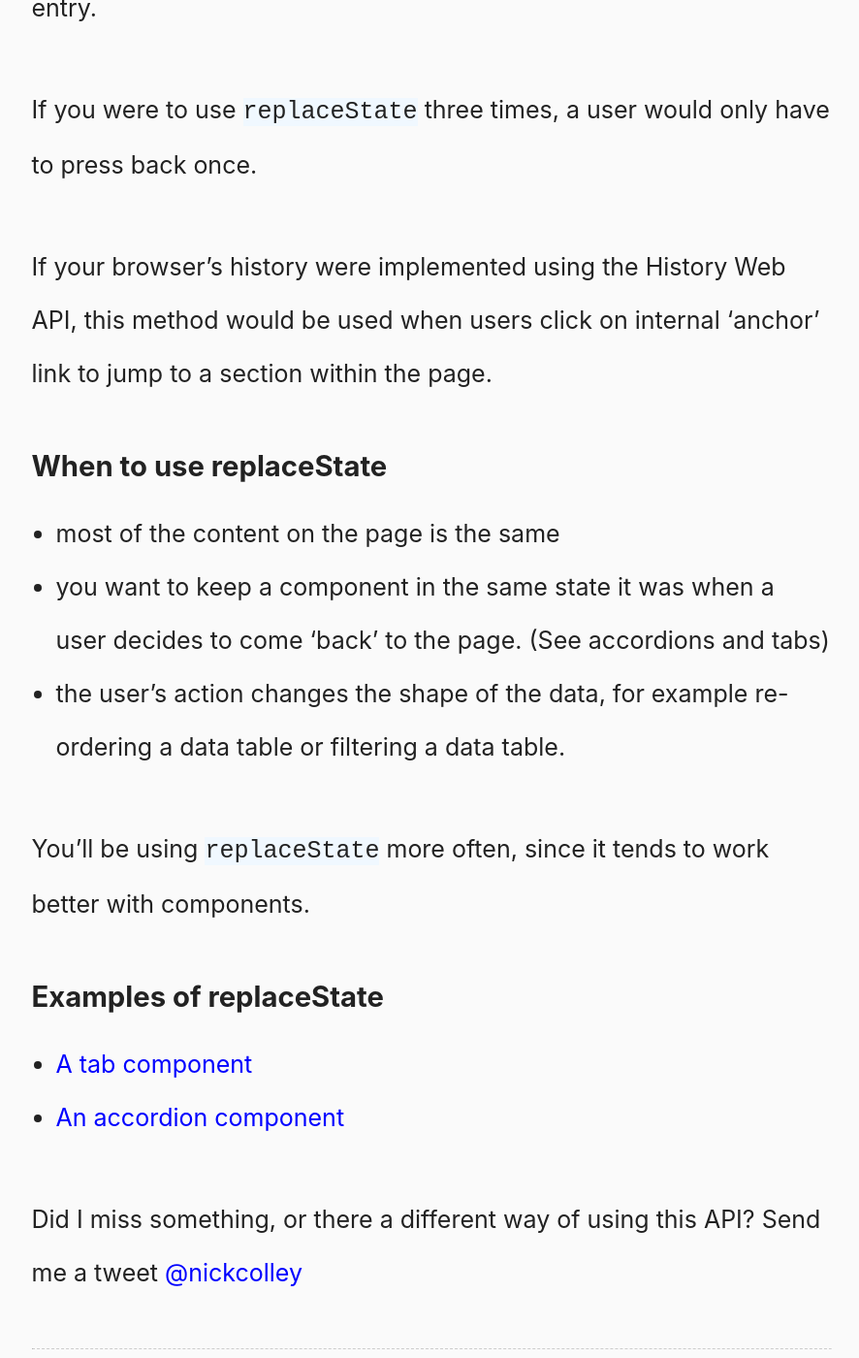
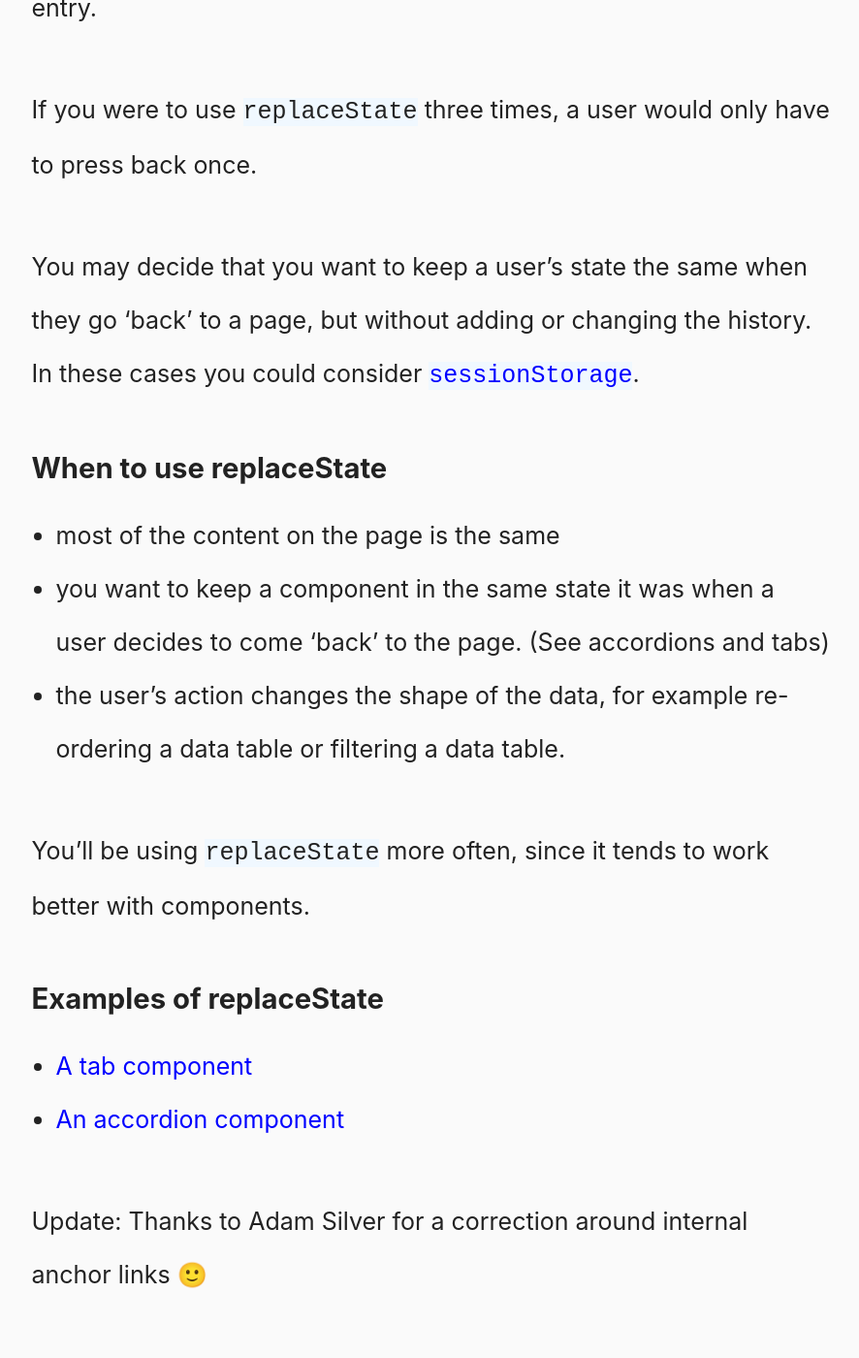
Before and after one commit to NickColley/nickcolley.co.uk, a Jekyll site: the page built from _posts/2018-06-11-pushstate-vs-replacestate.md, in a window 1280 px wide and 1400 px high, scrolled down 2944 px. Shown: the whole window at 97% size, without its empty margins (195-1081 px from the left). Built offline with Jekyll 4.4.1, drawn with Linux system fonts in a browser that asks for light colours.

Commit message:
Fix incorrect statement around anchor links
Thanks to Adam Silver :)

```diff
--- a/_posts/2018-06-11-pushstate-vs-replacestate.md
+++ b/_posts/2018-06-11-pushstate-vs-replacestate.md
@@ -42,7 +42,8 @@ Note on accessibility: The example libraries take care to re-introduce some of t
 
 If you were to use `replaceState` three times, a user would only have to press back once.
 
-If your browser's history were implemented using the History Web API, this method would be used when users click on internal 'anchor' link to jump to a section within the page.
+You may decide that you want to keep a user's state the same when they go 'back' to a page, but without adding or changing the history.
+In these cases you could consider [`sessionStorage`](https://developer.mozilla.org/en-US/docs/Web/API/Window/sessionStorage).
 
 ### When to use replaceState
 
@@ -57,4 +58,6 @@ You'll be using `replaceState` more often, since it tends to work better with co
 - [A tab component](https://inclusive-components.design/tabbed-interfaces/)
 - [An accordion component](https://inclusive-components.design/collapsible-sections/)
 
+Update: Thanks to Adam Silver for a correction around internal anchor links 🙂
+
 Did I miss something, or there a different way of using this API? Send me a tweet [@nickcolley](https://twitter.com/nickcolley)
```
